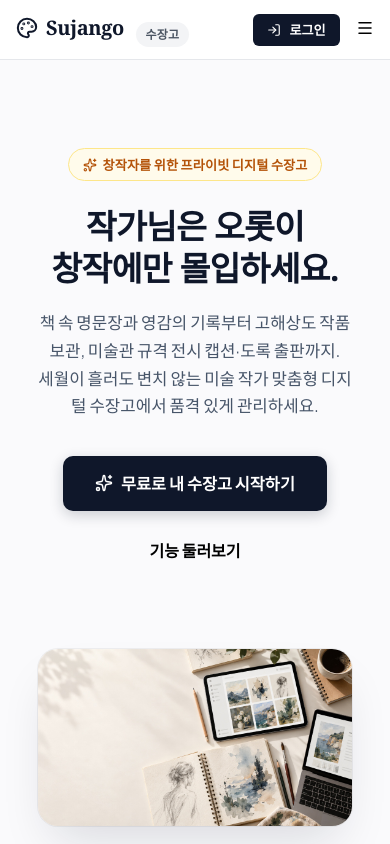
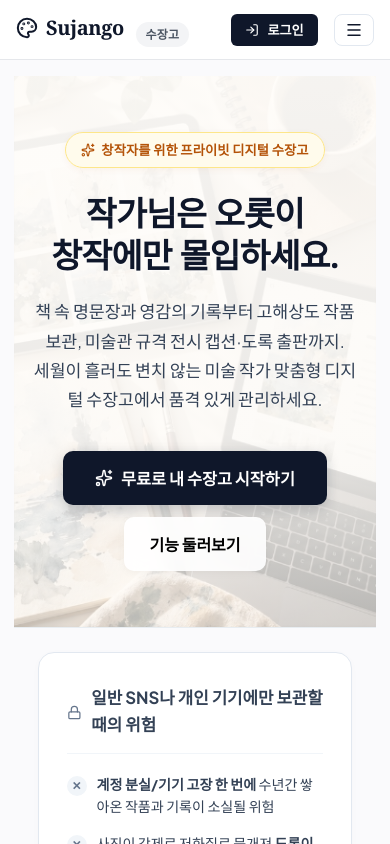
Before and after one commit to ARA3827/sujango, a React (Vite) app: page / in a window 390 px wide. Shown: the top 844 px of the page. Built offline with nearby package versions, Linux system fonts and the light colour scheme; no server answers; a web font is replaced by a local one.

Commit message:
style: 히어로 섹션 우측 박스 제거 및 아틀리에 실물 전면 배경 적용

```diff
--- a/src/components/LandingPage.jsx
+++ b/src/components/LandingPage.jsx
@@ -31,10 +31,9 @@ export default function LandingPage({ onOpenLogin, onExploreGuest, onOpenPricing
   }, []);
   return (
     <div className="landing-wrapper">
-      {/* 1. 히어로 섹션 (따뜻한 캔버스 감성 & 우측 아틀리에 실물 목업 2분할) */}
+      {/* 1. 히어로 섹션 (아틀리에 작업대 실물 전면 배경 적용) */}
       <section className="landing-hero">
-        <div className="landing-hero-split">
-          {/* 좌측: 타이포그래피 & 명확한 가치 제안 */}
+        <div className="landing-hero-content">
           <div className="landing-hero-text-col">
             <div className="landing-hero-badge">
               <Sparkles size={14} color="#B45309" />
@@ -58,21 +57,18 @@ export default function LandingPage({ onOpenLogin, onExploreGuest, onOpenPricing
               <button
                 onClick={onExploreGuest}
                 className="btn-secondary"
-                style={{ padding: '0.95rem 1.6rem', fontSize: '1rem', borderRadius: '10px', fontWeight: 600 }}
+                style={{
+                  padding: '0.95rem 1.6rem',
+                  fontSize: '1rem',
+                  borderRadius: '10px',
+                  fontWeight: 600,
+                  background: 'rgba(255, 255, 255, 0.9)',
+                  backdropFilter: 'blur(8px)',
+                  boxShadow: '0 2px 8px rgba(0,0,0,0.04)'
+                }}
               >
                 기능 둘러보기
               </button>
-            </div>
-          </div>
-
-          {/* 우측: 아틀리에 작업실 아이패드·스케치북 실물 목업 */}
-          <div className="landing-hero-visual-col">
-            <div className="hero-mockup-frame">
-              <img
-                src="/hero_atelier_mockup.jpg"
-                alt="미술 작가의 아틀리에 작업실과 디지털 수장고 포트폴리오 목업"
-                className="hero-mockup-img"
-              />
             </div>
           </div>
         </div>
--- a/src/index.css
+++ b/src/index.css
@@ -1875,21 +1875,40 @@ input, select, textarea {
   padding-bottom: 4rem;
 }
 
-/* 1. 히어로 섹션 (따뜻한 캔버스 미색 & 2분할 목업 스플릿) */
+/* 1. 히어로 섹션 (아틀리에 실물 전면 배경 & 텍스트 오버레이) */
 .landing-hero {
-  padding: 4.5rem 1.5rem 3.5rem;
+  position: relative;
+  width: 100%;
+  background-color: #FAF8F5;
+  background-image:
+    linear-gradient(to right,
+      rgba(255, 253, 250, 0.96) 0%,
+      rgba(255, 253, 250, 0.91) 40%,
+      rgba(255, 253, 250, 0.50) 65%,
+      rgba(255, 253, 250, 0.05) 100%
+    ),
+    url('/hero_atelier_mockup.jpg');
+  background-size: cover;
+  background-position: right center;
+  background-repeat: no-repeat;
+  padding: 5.5rem 2rem 5rem;
+  border-bottom: 1px solid rgba(226, 232, 240, 0.7);
+  box-shadow: inset 0 -1px 3px rgba(0, 0, 0, 0.02);
+  min-height: 520px;
+  display: flex;
+  align-items: center;
+}
+
+.landing-hero-content {
+  width: 100%;
   max-width: 1200px;
   margin: 0 auto;
-}
-
-.landing-hero-split {
-  display: grid;
-  grid-template-columns: 1fr 1.08fr;
-  align-items: center;
-  gap: 3.5rem;
+  display: flex;
+  justify-content: flex-start;
 }
 
 .landing-hero-text-col {
+  max-width: 600px;
   text-align: left;
 }
 
@@ -1897,32 +1916,36 @@ input, select, textarea {
   display: inline-flex;
   align-items: center;
   gap: 6px;
-  background: #FFFBEB;
+  background: rgba(255, 251, 235, 0.95);
+  backdrop-filter: blur(4px);
   border: 1px solid #FDE68A;
   color: #B45309;
-  padding: 5px 14px;
+  padding: 6px 15px;
   border-radius: 999px;
-  font-size: 0.82rem;
+  font-size: 0.83rem;
   font-weight: 700;
   margin-bottom: 1.5rem;
   letter-spacing: 0.01em;
+  box-shadow: 0 2px 6px rgba(180, 83, 9, 0.06);
 }
 
 .landing-hero-title {
   font-family: var(--font-serif);
-  font-size: 3rem;
+  font-size: 3.1rem;
   font-weight: 800;
   line-height: 1.25;
   color: #0F172A;
-  margin-bottom: 1.25rem;
+  margin-bottom: 1.35rem;
   letter-spacing: -0.025em;
+  text-shadow: 0 1px 2px rgba(255, 255, 255, 0.8);
 }
 
 .landing-hero-sub {
-  font-size: 1.05rem;
-  color: #475569;
-  line-height: 1.65;
+  font-size: 1.08rem;
+  color: #334155;
+  line-height: 1.7;
   margin-bottom: 2.25rem;
+  text-shadow: 0 1px 1px rgba(255, 255, 255, 0.6);
 }
 
 .landing-hero-cta {
@@ -1930,7 +1953,6 @@ input, select, textarea {
   align-items: center;
   gap: 12px;
   flex-wrap: wrap;
-  margin-bottom: 2rem;
 }
 
 .hero-primary-btn {
@@ -1955,31 +1977,6 @@ input, select, textarea {
   box-shadow: 0 6px 20px rgba(15, 23, 42, 0.28);
 }
 
-.landing-hero-visual-col {
-  position: relative;
-}
-
-.hero-mockup-frame {
-  position: relative;
-  border-radius: 20px;
-  overflow: hidden;
-  box-shadow: 0 25px 50px -15px rgba(15, 23, 42, 0.15), 0 0 0 1px rgba(0, 0, 0, 0.05);
-  transition: transform 0.3s ease, box-shadow 0.3s ease;
-  background: #FAF8F5;
-}
-
-.hero-mockup-frame:hover {
-  transform: translateY(-4px);
-  box-shadow: 0 30px 60px -15px rgba(15, 23, 42, 0.2), 0 0 0 1px rgba(0, 0, 0, 0.08);
-}
-
-.hero-mockup-img {
-  width: 100%;
-  height: auto;
-  display: block;
-  object-fit: cover;
-}
-
 /* 2. 문제 vs 수장고 비교 섹션 (차분한 무채색 & 딥네이비 톤다운) */
 .landing-comparison-section {
   max-width: 1100px;
@@ -2191,21 +2188,43 @@ input, select, textarea {
 }
 
 @media (max-width: 900px) {
-  .landing-hero-split {
-    grid-template-columns: 1fr;
-    gap: 2.5rem;
+  .landing-hero {
+    padding: 4.5rem 1.5rem 4rem;
+    background-image:
+      linear-gradient(to right,
+        rgba(255, 253, 250, 0.98) 0%,
+        rgba(255, 253, 250, 0.92) 55%,
+        rgba(255, 253, 250, 0.65) 85%,
+        rgba(255, 253, 250, 0.25) 100%
+      ),
+      url('/hero_atelier_mockup.jpg');
+  }
+}
+
+@media (max-width: 768px) {
+  .landing-hero {
+    padding: 3.5rem 1.25rem 3.5rem;
+    background-image:
+      linear-gradient(to bottom,
+        rgba(255, 253, 250, 0.96) 0%,
+        rgba(255, 253, 250, 0.92) 65%,
+        rgba(255, 253, 250, 0.70) 100%
+      ),
+      url('/hero_atelier_mockup.jpg');
+    background-position: center right;
+  }
+  .landing-hero-content {
+    justify-content: center;
   }
   .landing-hero-text-col {
+    max-width: 100%;
     text-align: center;
+  }
+  .landing-hero-title {
+    font-size: 2.1rem;
   }
   .landing-hero-cta {
     justify-content: center;
-  }
-}
-
-@media (max-width: 768px) {
-  .landing-hero-title {
-    font-size: 2.1rem;
   }
   .landing-comparison-section {
     grid-template-columns: 1fr;
@@ -2483,6 +2502,8 @@ input, select, textarea {
     opacity: 1;
     transform: translateY(0) scale(1);
   }
+}
+
 @keyframes slideInRight {
   from {
     transform: translateX(100%);
```
